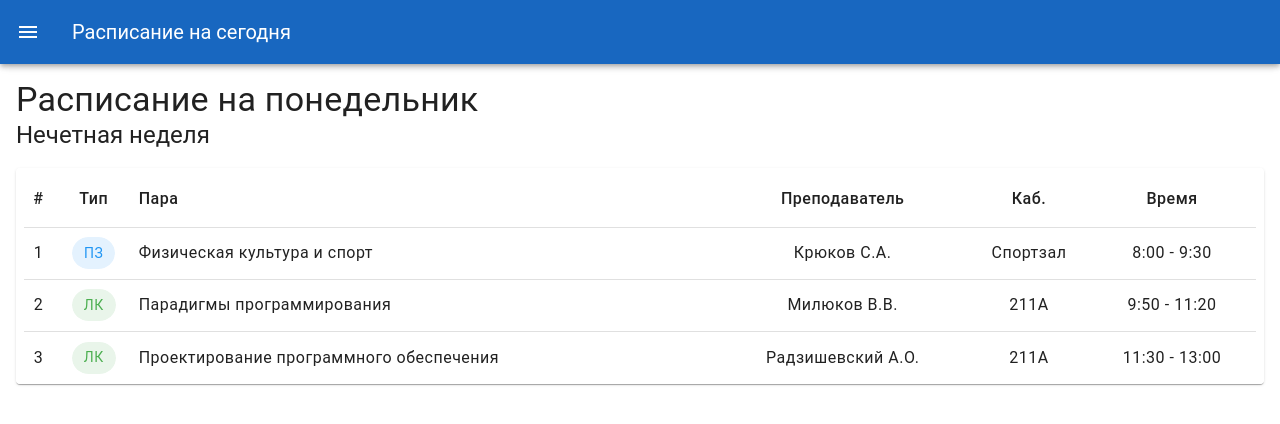
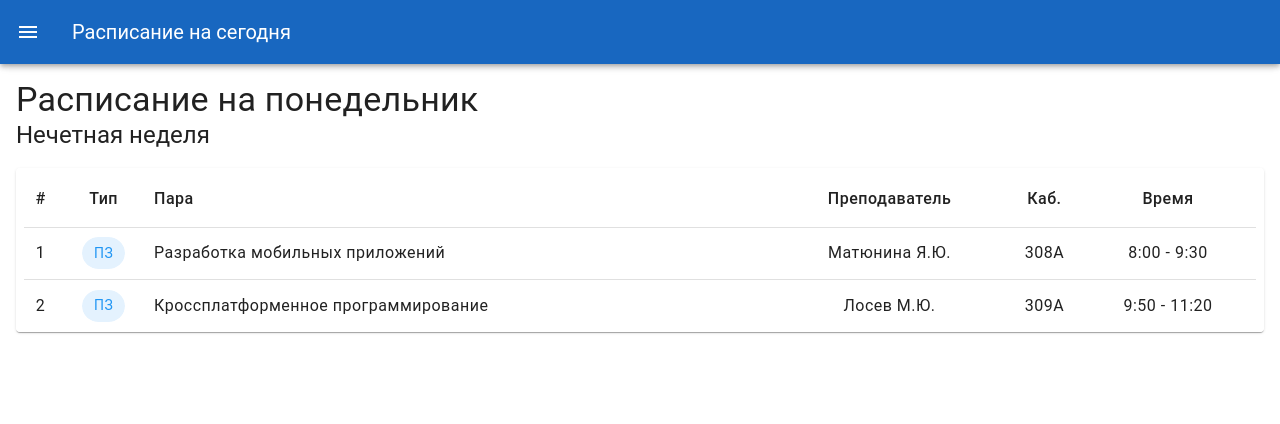
Before and after one commit to SanyaPilot/UniversitySchedDisplay, a Vue app: page /day/0 in a window 1280 px wide. Shown: the top 424 px of the page. Built offline with nearby package versions, Linux system fonts and the light colour scheme.

Commit message:
Add support for additional groups

```diff
--- a/src/components/Schedule.vue
+++ b/src/components/Schedule.vue
@@ -1,5 +1,5 @@
 <template>
-  <VTable v-if="lessons != null" class="pt-1 px-2 text-body-1">
+  <VTable v-if="lessons.length > 0" class="pt-1 px-2 text-body-1">
     <thead>
       <tr>
         <th class="px-1 text-center">#</th>
@@ -52,7 +52,8 @@
     },
     data() {
       return {
-        selectedGroup: window.localStorage.getItem('selectedGroup')
+        selectedGroup: window.localStorage.getItem('selectedGroup'),
+        selectedAdditionalGroup: window.localStorage.getItem('selectedAdditionalGroup')
       }
     },
     computed: {
@@ -76,18 +77,31 @@
       },
       lessons() {
         const groupId = this.selectedGroup != undefined ? this.selectedGroup : 0
+        const addGroupId = this.selectedAdditionalGroup != undefined ? this.selectedAdditionalGroup : 0
         const group = schedConfig.groups[groupId]
-        if (group == undefined) return null
+        const addGroup = schedConfig.additionalGroups[addGroupId]
+        if (group == undefined || addGroup == undefined) return []
         const dow = this.dow != undefined ? this.dow : (curDate.getDay() - 1)
-        const day = group.weeks[this.weekType ? 'even' : 'odd'][dow]
-        if (day == undefined || day == null) return null
+
+        let day = group.weeks[this.weekType ? 'even' : 'odd'][dow]
+        let addDay = addGroup.weeks[this.weekType ? 'even' : 'odd'][dow]
+        if (day === undefined || addDay === undefined) return []
+
+        day = day != null ? day : []
+        addDay = addDay != null ? addDay : []
+        const lessonCount = Math.max(day.length, addDay.length)
+        const mergedDay = []
+        for (let i = 0; i < lessonCount; i++) {
+          mergedDay.push(day[i] != null ? day[i] :
+                         addDay[i] != null ? addDay[i] : null)
+        }
 
         // Deep copy
-        let temp = JSON.parse(JSON.stringify(day))
+        let temp = JSON.parse(JSON.stringify(mergedDay))
 
         let pos = 1
         // Remove prepending nulls
-        while (temp[0] == null) {
+        while (temp[0] === null) {
           temp.shift()
           pos++
         }
--- a/src/sched_config.json
+++ b/src/sched_config.json
@@ -1,5 +1,5 @@
 {
-  "studyStartTS": 1756674000,
+  "studyStartTS": 1788123600,
   "startTime": 28800,
   "lessonLength": 5400,
   "breaks": [1200, 600, 1200, 600, 600, 600, 600],
@@ -9,73 +9,47 @@
       "weeks": {
         "even": [
           [
-            {"name": "Физическая культура и спорт", "teacher": "Крюков С.А.", "practical": true, "room": "Спортзал"},
-            {"name": "Безопасность программного обеспечения", "teacher": "Милюков В.В.", "practical": false, "room": "211А"},
-            {"name": "Парадигмы программирования", "teacher": "Милюков В.В.", "practical": false, "room": "211А"},
-            {"name": "Проектирование программного обеспечения", "teacher": "Радзишевский А.О.", "practical": false, "room": "211А"}
+            null,
+            null,
+            null,
+            null,
+            {"name": "Кроссплатформенное программирование", "teacher": "Лосев М.Ю.", "practical": true, "room": "309А"},
+            {"name": "Разработка мобильных приложений", "teacher": "Матюнина Я.Ю.", "practical": true, "room": "308А"}
           ],
           [
-            {"name": "Web-программирование", "teacher": "Матюнина Я.Ю.", "practical": true, "room": "119А"},
-            {"name": "Системное программирование", "teacher": "Ислямов Р.И.", "practical": true, "room": "303А"},
-            {"name": "Проектирование информационных систем", "teacher": "Михерский Р.М.", "practical": true, "room": "8А"},
-            {"name": "Теория информации и кодирование", "teacher": "Таран Е.П.", "practical": true, "room": "304А"}
+            {"name": "Разработка мобильных приложений", "teacher": "Матюнина Я.Ю.", "practical": false, "room": "211А"},
+            {"name": "Проектирование Web-приложений", "teacher": "Матюнина Я.Ю.", "practical": false, "room": "211А"},
+            {"name": "Кроссплатформенное программирование", "teacher": "Лосев М.Ю.", "practical": false, "room": "315А"},
+            {"name": "Программирование в киберимунных системах", "teacher": "Комар А.А.", "practical": false, "room": "209А"}
           ],
           [
             null,
             null,
             null,
-            {"name": "Теория информации и кодирование", "teacher": "Таран Е.П.", "practical": true, "room": "34А"},
-            {"name": "Безопасность программного обеспечения", "teacher": "Зойкин Е.С.", "practical": true, "room": "308А"}
+            {"name": "Программирование в киберимунных системах", "teacher": "Комар А.А.", "practical": true, "room": "303А"}
+          ],
+          null,
+          null,
+          null
+        ],
+        "odd": [
+          [
+            {"name": "Разработка мобильных приложений", "teacher": "Матюнина Я.Ю.", "practical": true, "room": "308А"},
+            {"name": "Кроссплатформенное программирование", "teacher": "Лосев М.Ю.", "practical": true, "room": "309А"}
           ],
           [
             null,
-            null,
-            null,
-            null,
-            {"name": "Парадигмы программирования", "teacher": "Зойкин Е.С.", "practical": true, "room": "124А"},
-            {"name": "Проектирование программного обеспечения", "teacher": "Сычевская А.С.", "practical": true, "room": "308А"}
+            {"name": "Разработка мобильных приложений", "teacher": "Матюнина Я.Ю.", "practical": false, "room": "211А"},
+            {"name": "Кроссплатформенное программирование", "teacher": "Лосев М.Ю.", "practical": false, "room": "315А"},
+            {"name": "Программирование в киберимунных системах", "teacher": "Комар А.А.", "practical": false, "room": "302А"}
           ],
           [
-            {"name": "Web-программирование", "teacher": "Матюнина Я.Ю.", "practical": false, "room": "302А"},
-            {"name": "Системное программирование", "teacher": "Ислямов Р.И.", "practical": false, "room": "302А"},
-            {"name": "Сети и телекоммуникации", "teacher": "Таран Е.П.", "practical": false, "room": "302А"},
-            {"name": "Теория информации и кодирование", "teacher": "Таран Е.П.", "practical": false, "room": "302А"},
-            {"name": "Проектирование информационных систем", "teacher": "Высочин С.В.", "practical": false, "room": "302А"}
-          ]
-        ],
-        "odd": [
-          [
-            {"name": "Физическая культура и спорт", "teacher": "Крюков С.А.", "practical": true, "room": "Спортзал"},
-            {"name": "Парадигмы программирования", "teacher": "Милюков В.В.", "practical": false, "room": "211А"},
-            {"name": "Проектирование программного обеспечения", "teacher": "Радзишевский А.О.", "practical": false, "room": "211А"}
+            {"name": "Проектирование Web-приложений", "teacher": "Матюнина Я.Ю.", "practical": true, "room": "308А"},
+            {"name": "Программирование в киберимунных системах", "teacher": "Комар А.А.", "practical": true, "room": "303А"}
           ],
-          [
-            {"name": "Web-программирование", "teacher": "Матюнина Я.Ю.", "practical": true, "room": "119А"},
-            {"name": "Системное программирование", "teacher": "Ислямов Р.И.", "practical": true, "room": "303А"},
-            {"name": "Проектирование информационных систем", "teacher": "Михерский Р.М.", "practical": true, "room": "8А"},
-            {"name": "Теория информации и кодирование", "teacher": "Таран Е.П.", "practical": true, "room": "304А"}
-          ],
-          [
-            null,
-            null,
-            null,
-            {"name": "Теория информации и кодирование", "teacher": "Таран Е.П.", "practical": true, "room": "201В"}
-          ],
-          [
-            null,
-            null,
-            null,
-            null,
-            {"name": "Парадигмы программирования", "teacher": "Зойкин Е.С.", "practical": true, "room": "124А"},
-            {"name": "Проектирование программного обеспечения", "teacher": "Сычевская А.С.", "practical": true, "room": "308А"}
-          ],
-          [
-            {"name": "Web-программирование", "teacher": "Матюнина Я.Ю.", "practical": false, "room": "302А"},
-            {"name": "Системное программирование", "teacher": "Ислямов Р.И.", "practical": false, "room": "302А"},
-            {"name": "Сети и телекоммуникации", "teacher": "Таран Е.П.", "practical": false, "room": "302А"},
-            {"name": "Теория информации и кодирование", "teacher": "Таран Е.П.", "practical": false, "room": "302А"},
-            {"name": "Проектирование информационных систем", "teacher": "Высочин С.В.", "practical": false, "room": "302А"}
-          ]
+          null,
+          null,
+          null
         ]
       }
     },
@@ -84,73 +58,143 @@
       "weeks": {
         "even": [
           [
-            {"name": "Физическая культура и спорт", "teacher": "Крюков С.А.", "practical": true, "room": "Спортзал"},
-            {"name": "Безопасность программного обеспечения", "teacher": "Милюков В.В.", "practical": false, "room": "211А"},
-            {"name": "Парадигмы программирования", "teacher": "Милюков В.В.", "practical": false, "room": "211А"},
-            {"name": "Проектирование программного обеспечения", "teacher": "Радзишевский А.О.", "practical": false, "room": "211А"}
+            null,
+            null,
+            null,
+            null,
+            null,
+            {"name": "Кроссплатформенное программирование", "teacher": "Лосев М.Ю.", "practical": true, "room": "309А"},
+            {"name": "Разработка мобильных приложений", "teacher": "Матюнина Я.Ю.", "practical": true, "room": "308А"}
           ],
           [
-            {"name": "Системное программирование", "teacher": "Ислямов Р.И.", "practical": true, "room": "303А"},
-            {"name": "Web-программирование", "teacher": "Матюнина Я.Ю.", "practical": true, "room": "119А"},
-            {"name": "Теория информации и кодирование", "teacher": "Таран Е.П.", "practical": true, "room": "304А"},
-            {"name": "Проектирование информационных систем", "teacher": "Михерский Р.М.", "practical": true, "room": "8А"}
+            {"name": "Разработка мобильных приложений", "teacher": "Матюнина Я.Ю.", "practical": false, "room": "211А"},
+            {"name": "Проектирование Web-приложений", "teacher": "Матюнина Я.Ю.", "practical": false, "room": "211А"},
+            {"name": "Кроссплатформенное программирование", "teacher": "Лосев М.Ю.", "practical": false, "room": "315А"},
+            {"name": "Программирование в киберимунных системах", "teacher": "Комар А.А.", "practical": false, "room": "209А"}
           ],
           [
             null,
             null,
             null,
             null,
-            {"name": "Теория информации и кодирование", "teacher": "Таран Е.П.", "practical": true, "room": "201В"}
+            {"name": "Программирование в киберимунных системах", "teacher": "Комар А.А.", "practical": true, "room": "303А"}
+          ],
+          null,
+          null,
+          null
+        ],
+        "odd": [
+          [
+            null,
+            {"name": "Разработка мобильных приложений", "teacher": "Матюнина Я.Ю.", "practical": true, "room": "308А"},
+            {"name": "Кроссплатформенное программирование", "teacher": "Лосев М.Ю.", "practical": true, "room": "215А"}
+          ],
+          [
+            null,
+            {"name": "Разработка мобильных приложений", "teacher": "Матюнина Я.Ю.", "practical": false, "room": "211А"},
+            {"name": "Кроссплатформенное программирование", "teacher": "Лосев М.Ю.", "practical": false, "room": "315А"},
+            {"name": "Программирование в киберимунных системах", "teacher": "Комар А.А.", "practical": false, "room": "302А"}
+          ],
+          [
+            null,
+            {"name": "Проектирование Web-приложений", "teacher": "Матюнина Я.Ю.", "practical": true, "room": "308А"},
+            {"name": "Программирование в киберимунных системах", "teacher": "Комар А.А.", "practical": true, "room": "303А"}
+          ],
+          null,
+          null,
+          null
+        ]
+      }
+    }
+  ],
+  "additionalGroups": [
+    {
+      "name": "ДРПК-702",
+      "weeks": {
+        "even": [
+          null,
+          null,
+          null,
+          [
+            {"name": "Дискретная оптимизация и методы принятия решений", "teacher": "Савчук О.С.", "practical": false, "room": "211А"},
+            {"name": "Методы непрерывной оптимизации в машинном обучении и логистике", "teacher": "Савчук О.С.", "practical": false, "room": "211А"},
+            {"name": "Прикладные задачи применения искусственного интеллекта", "teacher": "Руденко М.А.", "practical": false, "room": "211А"}
+          ],
+          [
+            {"name": "Дискретная оптимизация и методы принятия решений", "teacher": "Аблаев С.С.", "practical": true, "room": "309В"},
+            {"name": "Методы непрерывной оптимизации в машинном обучении и логистике", "teacher": "Аблаев С.С.", "practical": true, "room": "309В"},
+            {"name": "Логические и сетевые модели в ИИ", "teacher": "Лукъянова Е.А.", "practical": false, "room": "309В"}
+          ],
+          null
+        ],
+        "odd": [
+          null,
+          null,
+          null,
+          [
+            {"name": "Дискретная оптимизация и методы принятия решений", "teacher": "Савчук О.С.", "practical": false, "room": "211А"},
+            {"name": "Методы непрерывной оптимизации в машинном обучении и логистике", "teacher": "Савчук О.С.", "practical": false, "room": "211А"},
+            {"name": "Прикладные задачи применения искусственного интеллекта", "teacher": "Руденко М.А.", "practical": false, "room": "211А"}
+          ],
+          [
+            {"name": "Дискретная оптимизация и методы принятия решений", "teacher": "Аблаев С.С.", "practical": true, "room": "309В"},
+            {"name": "Методы непрерывной оптимизации в машинном обучении и логистике", "teacher": "Аблаев С.С.", "practical": true, "room": "309В"},
+            {"name": "Логические и сетевые модели в ИИ", "teacher": "Лукъянова Е.А.", "practical": true, "room": "315А"}
+          ],
+          [
+            {"name": "Прикладные задачи применения искусственного интеллекта", "teacher": "Руденко М.А.", "practical": true, "room": "115А"},
+            {"name": "Прикладные задачи применения искусственного интеллекта", "teacher": "Руденко М.А.", "practical": true, "room": "115А"},
+            {"name": "Прикладные задачи применения искусственного интеллекта", "teacher": "Руденко М.А.", "practical": true, "room": "115А"},
+            {"name": "Прикладные задачи применения искусственного интеллекта", "teacher": "Руденко М.А.", "practical": true, "room": "115А"}
+          ]
+        ]
+      }
+    },
+    {
+      "name": "ДРПК-703",
+      "weeks": {
+        "even": [
+          null,
+          null,
+          null,
+          [
+            {"name": "Дискретная оптимизация и методы принятия решений", "teacher": "Савчук О.С.", "practical": false, "room": "211А"},
+            {"name": "Методы непрерывной оптимизации в машинном обучении и логистике", "teacher": "Савчук О.С.", "practical": false, "room": "211А"},
+            {"name": "Прикладные задачи применения искусственного интеллекта", "teacher": "Руденко М.А.", "practical": false, "room": "211А"}
+          ],
+          [
+            null,
+            {"name": "Логические и сетевые модели в ИИ", "teacher": "Лукъянова Е.А.", "practical": true, "room": "215Б"},
+            {"name": "Логические и сетевые модели в ИИ", "teacher": "Лукъянова Е.А.", "practical": false, "room": "309В"},
+            {"name": "Дискретная оптимизация и методы принятия решений", "teacher": "Аблаев С.С.", "practical": true, "room": "306В"},
+            {"name": "Методы непрерывной оптимизации в машинном обучении и логистике", "teacher": "Аблаев С.С.", "practical": true, "room": "306В"}
+          ],
+          null
+        ],
+        "odd": [
+          null,
+          null,
+          null,
+          [
+            {"name": "Дискретная оптимизация и методы принятия решений", "teacher": "Савчук О.С.", "practical": false, "room": "211А"},
+            {"name": "Методы непрерывной оптимизации в машинном обучении и логистике", "teacher": "Савчук О.С.", "practical": false, "room": "211А"},
+            {"name": "Прикладные задачи применения искусственного интеллекта", "teacher": "Руденко М.А.", "practical": false, "room": "211А"}
+          ],
+          [
+            null,
+            null,
+            {"name": "Дискретная оптимизация и методы принятия решений", "teacher": "Аблаев С.С.", "practical": true, "room": "309В"},
+            {"name": "Методы непрерывной оптимизации в машинном обучении и логистике", "teacher": "Аблаев С.С.", "practical": true, "room": "309В"},
+            {"name": "Прикладные задачи применения искусственного интеллекта", "teacher": "Руденко М.А.", "practical": true, "room": "115А"},
+            {"name": "Прикладные задачи применения искусственного интеллекта", "teacher": "Руденко М.А.", "practical": true, "room": "115А"}
           ],
           [
             null,
             null,
             null,
             null,
-            {"name": "Проектирование программного обеспечения", "teacher": "Сычевская А.С.", "practical": true, "room": "308А"},
-            {"name": "Парадигмы программирования", "teacher": "Зойкин Е.С.", "practical": true, "room": "124А"}
-          ],
-          [
-            {"name": "Web-программирование", "teacher": "Матюнина Я.Ю.", "practical": false, "room": "302А"},
-            {"name": "Системное программирование", "teacher": "Ислямов Р.И.", "practical": false, "room": "302А"},
-            {"name": "Сети и телекоммуникации", "teacher": "Таран Е.П.", "practical": false, "room": "302А"},
-            {"name": "Теория информации и кодирование", "teacher": "Таран Е.П.", "practical": false, "room": "302А"},
-            {"name": "Проектирование информационных систем", "teacher": "Высочин С.В.", "practical": false, "room": "302А"}
-          ]
-        ],
-        "odd": [
-          [
-            {"name": "Физическая культура и спорт", "teacher": "Крюков С.А.", "practical": true, "room": "Спортзал"},
-            {"name": "Парадигмы программирования", "teacher": "Милюков В.В.", "practical": false, "room": "211А"},
-            {"name": "Проектирование программного обеспечения", "teacher": "Радзишевский А.О.", "practical": false, "room": "211А"}
-          ],
-          [
-            {"name": "Системное программирование", "teacher": "Ислямов Р.И.", "practical": true, "room": "303А"},
-            {"name": "Web-программирование", "teacher": "Матюнина Я.Ю.", "practical": true, "room": "119А"},
-            {"name": "Теория информации и кодирование", "teacher": "Таран Е.П.", "practical": true, "room": "304А"},
-            {"name": "Проектирование информационных систем", "teacher": "Михерский Р.М.", "practical": true, "room": "8А"}
-          ],
-          [
-            null,
-            null,
-            null,
-            {"name": "Безопасность программного обеспечения", "teacher": "Зойкин Е.С.", "practical": true, "room": "121А"},
-            {"name": "Теория информации и кодирование", "teacher": "Таран Е.П.", "practical": true, "room": "201В"}
-          ],
-          [
-            null,
-            null,
-            null,
-            null,
-            {"name": "Проектирование программного обеспечения", "teacher": "Сычевская А.С.", "practical": true, "room": "308А"},
-            {"name": "Парадигмы программирования", "teacher": "Зойкин Е.С.", "practical": true, "room": "124А"}
-          ],
-          [
-            {"name": "Web-программирование", "teacher": "Матюнина Я.Ю.", "practical": false, "room": "302А"},
-            {"name": "Системное программирование", "teacher": "Ислямов Р.И.", "practical": false, "room": "302А"},
-            {"name": "Сети и телекоммуникации", "teacher": "Таран Е.П.", "practical": false, "room": "302А"},
-            {"name": "Теория информации и кодирование", "teacher": "Таран Е.П.", "practical": false, "room": "302А"},
-            {"name": "Проектирование информационных систем", "teacher": "Высочин С.В.", "practical": false, "room": "302А"}
+            {"name": "Прикладные задачи применения искусственного интеллекта", "teacher": "Руденко М.А.", "practical": true, "room": "115А"},
+            {"name": "Прикладные задачи применения искусственного интеллекта", "teacher": "Руденко М.А.", "practical": true, "room": "115А"}
           ]
         ]
       }
--- a/src/views/Settings.vue
+++ b/src/views/Settings.vue
@@ -13,7 +13,26 @@
                 item-title="name"
                 item-value="value"
                 return-object
-                @update:modelValue="saveGroup"
+                @update:modelValue="updateSettings"
+                :menu-props="{ offsetX: true }"
+                hide-details
+                variant="outlined"
+              ></v-select>
+            </v-list-item-action>
+          </template>
+        </v-list-item>
+        <v-list-item lines="two">
+          <v-list-item-title>Группа ДРПК</v-list-item-title>
+          <v-list-item-subtitle>Тут можно выбрать свою группу ДРПК</v-list-item-subtitle>
+          <template v-slot:append="">
+            <v-list-item-action class="ml-0">
+              <v-select
+                v-model="selectedAdditionalGroup"
+                :items="additionalGroupItems"
+                item-title="name"
+                item-value="value"
+                return-object
+                @update:modelValue="updateSettings"
                 :menu-props="{ offsetX: true }"
                 hide-details
                 variant="outlined"
@@ -32,7 +51,8 @@
   export default {
     data() {
       return {
-        selectedGroup: null
+        selectedGroup: null,
+        selectedAdditionalGroup: null
       }
     },
     computed: {
@@ -42,12 +62,19 @@
           temp.push({name: schedConfig.groups[i].name, value: i})
         }
         return temp
+      },
+      additionalGroupItems() {
+        let temp = []
+        for (let i = 0; i < schedConfig.additionalGroups.length; i++) {
+          temp.push({name: schedConfig.additionalGroups[i].name, value: i})
+        }
+        return temp
       }
     },
     methods: {
-      saveGroup() {
-        console.log(this.selectedGroup.value)
+      updateSettings() {
         window.localStorage.setItem('selectedGroup', this.selectedGroup.value)
+        window.localStorage.setItem('selectedAdditionalGroup', this.selectedAdditionalGroup.value)
       }
     },
     created() {
@@ -56,6 +83,12 @@
         groupId = 0
       }
       this.selectedGroup = this.groupItems[groupId]
+
+      let addGroupId = window.localStorage.getItem('selectedAdditionalGroup')
+      if (addGroupId == null) {
+        addGroupId = 0
+      }
+      this.selectedAdditionalGroup = this.additionalGroupItems[addGroupId]
     }
   }
 </script>
```
